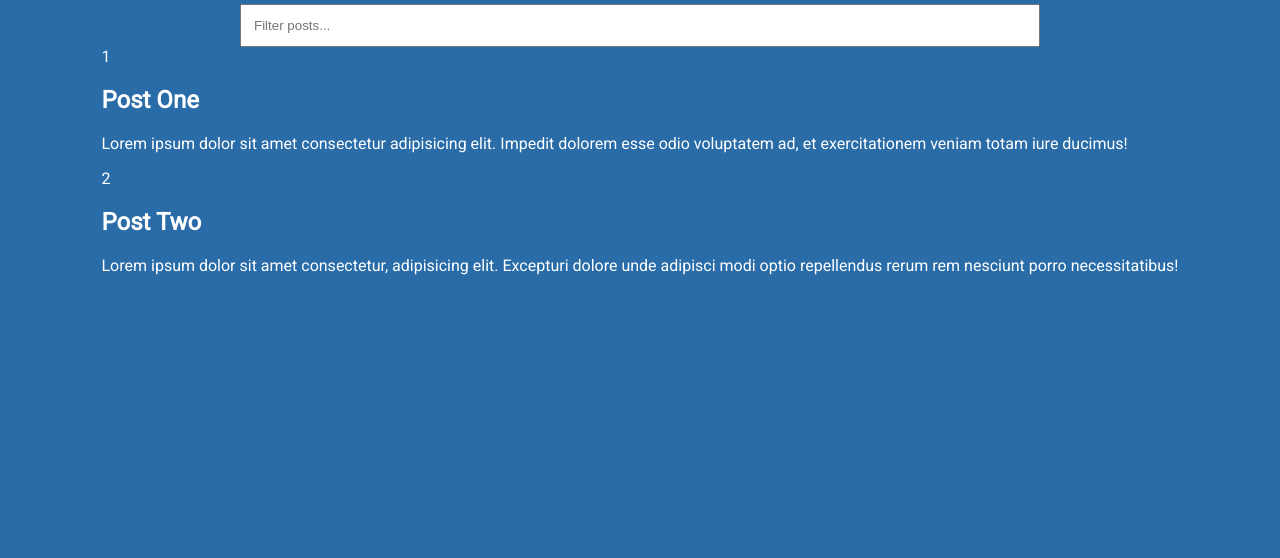
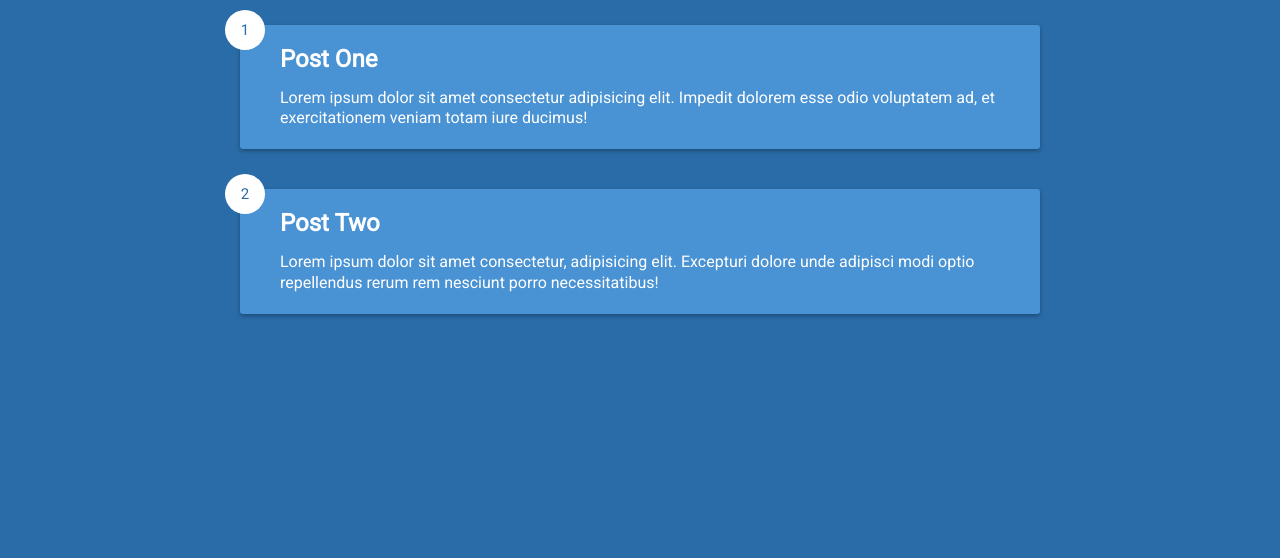
Before and after one commit to tod619/infiniteScroll, a plain HTML site: page index.html in a window 1280 px wide. Shown: the part 242-800 px from the top of the page. Drawn offline with Linux system fonts and the light colour scheme.

Commit message:
add style for the post classes in style.css

```diff
--- a/style.css
+++ b/style.css
@@ -34,3 +34,47 @@ h1 {
     width: 100%;
     padding: 12px;
 }
+
+/* Posts */
+.post {
+    position: relative;
+    background-color: #4992d3;
+    box-shadow: 0 2px 4px rgba(0, 0, 0, 0.3);
+    border-radius: 3px;
+    padding: 20px;
+    margin: 40px 0;
+    display: flex;
+    width: 80vw;
+    max-width: 800px;
+}
+
+.post .post-title {
+    margin: 0;
+
+}
+
+.post .post-body {
+    margin: 15px 0 0;
+    line-height: 1.3;
+}
+
+.post .post-info {
+    margin-left: 20px;
+}
+
+.post .number {
+    position: absolute;
+    top: -15px;
+    left: -15px;
+    font-size: 15px;
+    width: 40px;
+    height: 40px;
+    border-radius: 50%;
+    background: #fff;
+    color: #296ca8;
+    display: flex;
+    align-items: center;
+    justify-content: center;
+    padding: 7px 10px;
+
+}
```
